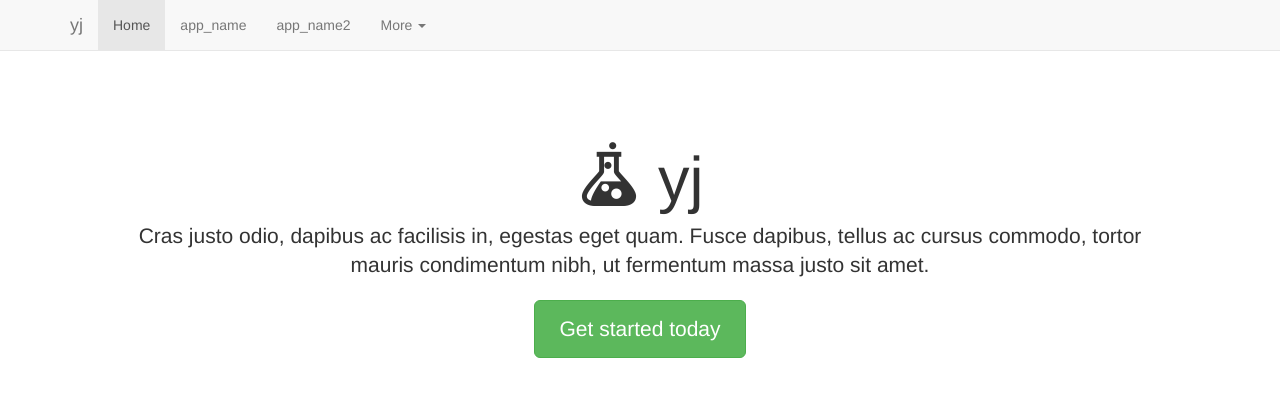
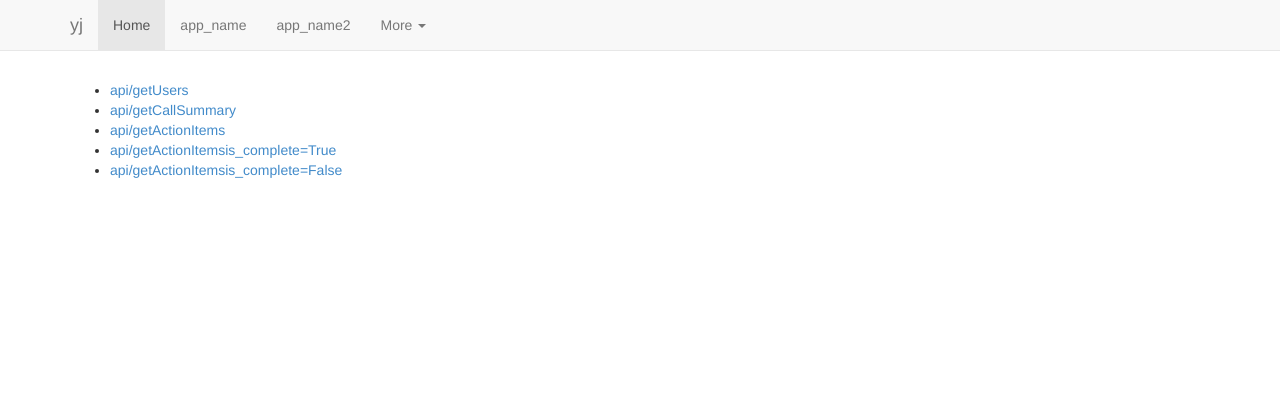
Before and after one commit to bob1b/yj, a Django app: page / in a window 1280 px wide. Shown: the top 420 px of the page. Run offline with Django 3.2, Linux system fonts and the light colour scheme; parts of the project's set-up code (start-up, migrations or seed data) failed here and were passed over; some libraries are stand-ins or nearby versions.

Commit message:
add TODOs, add API call links to home page

```diff
--- a/api/views.py
+++ b/api/views.py
@@ -6,7 +6,9 @@ from simple_rest import Resource
 from .models import Customer, Ticket, Note, ActionItem, Users
 from simple_rest.response import RESTfulResponse
 
-# TODO - @admin_required
+# TODO - @admin_required on all calls
+# TODO - login/logout calls
+# TODO - pagination
 class getUsers(Resource):
 
     @RESTfulResponse()
--- a/yj/templates/home.html
+++ b/yj/templates/home.html
@@ -1,6 +1,16 @@
 {% extends "base.html" %}
 
 {% block content %}
+  <ul>
+    <li><a href="api/getUsers/" target="_blank">api/getUsers</a></li>
+    <li><a href="api/getCallSummary/" target="_blank">api/getCallSummary</a></li>
+    <li><a href="api/getActionItems/" target="_blank">api/getActionItems</a></li>
+    <li><a href="api/getActionItems/is_complete=True" target="_blank">api/getActionItemsis_complete=True</a></li>
+    <li><a href="api/getActionItems/is_complete=False" target="_blank">api/getActionItemsis_complete=False</a></li>
+  </ul>
+{% endblock content %}
+
+{% block unused %}
  <!-- Jumbotron -->
 <div class="jumbotron">
     <h1><img src="{{ STATIC_URL }}img/favicon.png" alt="logo"> yj</h1>
@@ -26,4 +36,4 @@
         <p><a class="btn btn-primary" href="#">View details &raquo;</a></p>
     </div>
 </div>
-{% endblock content %}
+{% endblock unused %}
```
